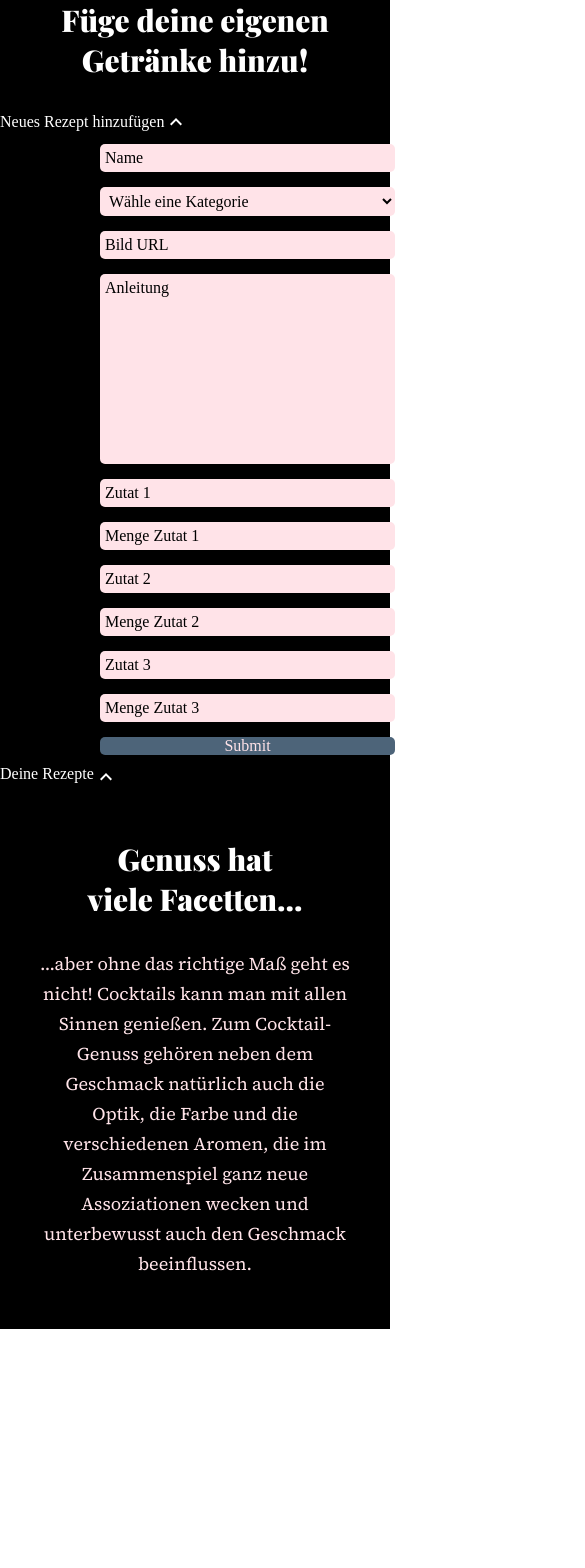
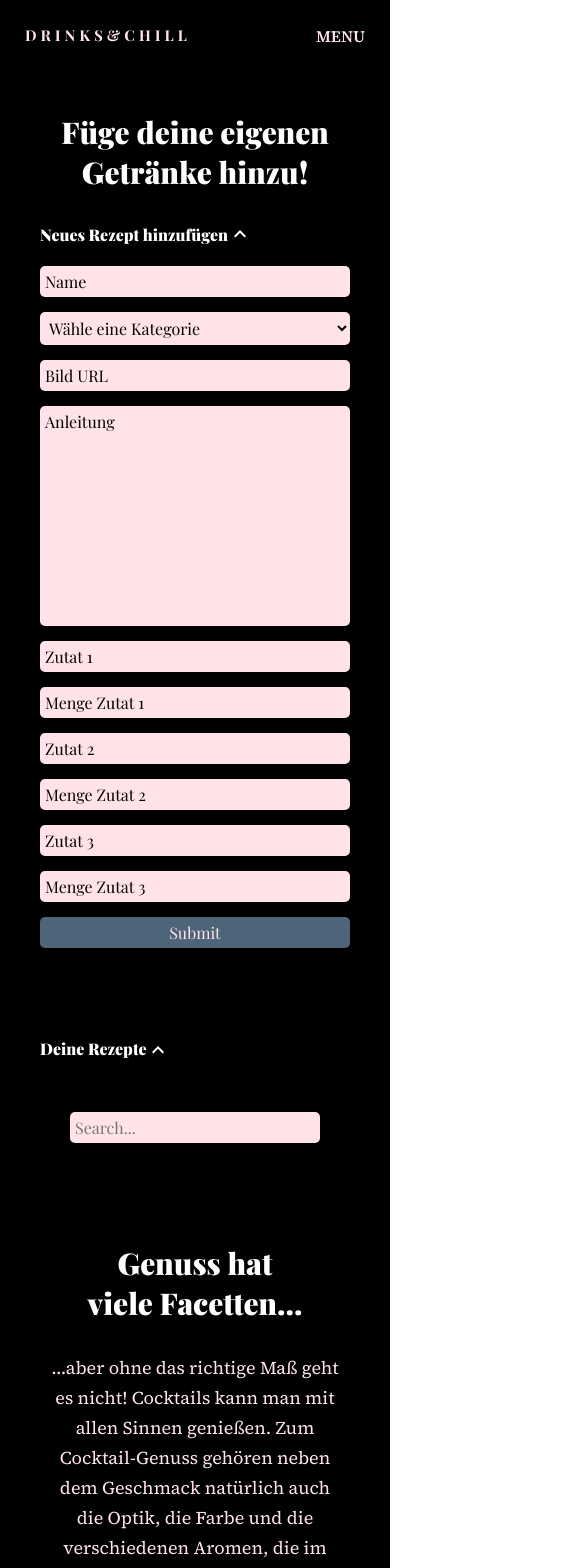
Before and after one commit to AdrSpeer/CocktailApp, a React (Vite) app: page /add-recipe in a window 390 px wide. Shown: the top 1568 px of the page, 585 px wide, since content can reach past the window. Before the commit the page ends 1329 px from the top, so only its background shows below. Built offline with nearby package versions, Linux system fonts and the light colour scheme.

Commit message:
added media queries footer

```diff
--- a/src/components/Footer/Footer.css
+++ b/src/components/Footer/Footer.css
@@ -22,3 +22,18 @@ footer h3 {
   font-size: 25px;
   margin-bottom: 30px;
 }
+
+@media screen and (max-width: 1350px) {
+  footer {
+    --p-max-width: 200ch;
+    background-color: black;
+    color: white;
+    padding: 50px 10px;
+    display: flex;
+    flex-direction: column;
+    justify-content: center;
+    align-items: center;
+    text-align: center;
+    color: var(--global--accent--Color);
+  }
+}
--- a/src/pages/AddRecipe/AddRecipe.css
+++ b/src/pages/AddRecipe/AddRecipe.css
@@ -2,16 +2,24 @@
   background-color: black;
   display: flex;
   justify-content: space-between;
-  gap: 200px;
-  padding: 10px 100px;
+  gap: 100px;
+  margin-bottom: 80px;
+}
+.add-recipe-wrapper {
+  font-family: "Playfair Display";
+  padding: 40px;
 }
 .add-recipe-wrapper h3 {
   color: white;
   font-size: 30px;
-  font-family: "Playfair Display";
   font-weight: 600;
   text-align: center;
   margin-bottom: 30px;
+}
+.add-recipe-wrapper h4 {
+  color: white;
+  font-weight: 600;
+  text-align: center;
 }
 
 .add-recipe button {
@@ -19,6 +27,7 @@
   color: #ffe3e8;
   border: none;
   border-radius: 5px;
+  padding: 5px;
 }
 
 .add-recipe form {
@@ -26,6 +35,7 @@
   flex-direction: column;
   gap: 15px;
   width: 450px;
+  margin-bottom: 30px;
 }
 .add-recipe form input,
 select,
@@ -49,6 +59,7 @@ textarea {
   color: white;
   display: flex;
   align-items: center;
+  margin: 20px 0;
 }
 
 .hide-form {
@@ -58,11 +69,7 @@ textarea {
 .hide-new-recipe {
   display: none !important;
 }
-.added-new-recipe {
-  display: grid;
-  gap: 15px;
-  grid-template-columns: repeat(2, 1fr);
-}
+
 .added-new-recipe h3 {
   font-size: 20px;
 }
@@ -71,9 +78,15 @@ textarea {
   margin-bottom: 20px;
 }
 
+.show-recipe-headline {
+  display: flex;
+}
+
 .show-recipe {
   color: white;
   display: flex;
+  flex-direction: column;
+  font-family: "Playfair Display";
 }
 
 .recipe-box {
@@ -83,5 +96,85 @@ textarea {
 
 .img-center {
   margin: auto;
-  height: 400px;
+  width: 30%;
+  height: 30%;
 }
+.img-desk {
+  width: 50%;
+  height: 50%;
+}
+
+.input-show-add {
+  background-color: #ffe3e8;
+  width: 250px;
+  padding: 5px;
+  border: none;
+  border-radius: 5px;
+  margin: 50px auto;
+}
+
+.added-drink-box {
+  border-radius: 20px;
+  color: var(--global--accent--Color);
+  display: flex;
+  justify-content: space-between;
+  padding: 20px;
+}
+
+.added-drink-box img {
+  width: 50%;
+  border-radius: 20px;
+  margin: 10px;
+}
+.added-drink-head {
+  display: flex;
+  flex-direction: column;
+  justify-content: center;
+  align-items: center;
+  gap: 40px;
+}
+.added-drink-head h4 {
+  font-size: 20px;
+}
+
+.drink-grid-added {
+  display: grid;
+  grid-template-columns: repeat(auto-fill, 37%);
+  gap: 2rem;
+  justify-content: center;
+  div:nth-of-type(6n + 1) {
+    background-color: #29343e;
+  }
+  div:nth-of-type(6n + 2) {
+    background: #6f4f38;
+  }
+  div:nth-of-type(6n + 3) {
+    background: #550f05;
+  }
+  div:nth-of-type(6n + 4) {
+    background: #5f442b;
+  }
+  div:nth-of-type(6n + 5) {
+    background: #574b1f;
+  }
+  div:nth-of-type(6n + 6) {
+    background: #28280b;
+  }
+}
+
+/* Media Queries */
+
+@media screen and (max-width: 1350px) {
+  .img-desk {
+    display: none;
+  }
+  .drink-grid-added {
+    grid-template-columns: 1fr;
+  }
+  .img-center {
+    display: none;
+  }
+  .add-recipe form {
+    margin-bottom: 10px;
+  }
+}
--- a/src/pages/AddRecipe/AddRecipe.jsx
+++ b/src/pages/AddRecipe/AddRecipe.jsx
@@ -4,6 +4,7 @@ import { useState, useEffect } from "react";
 import ExpandMoreIcon from "@mui/icons-material/ExpandMore";
 import ExpandLessIcon from "@mui/icons-material/ExpandLess";
 import DeleteIcon from "@mui/icons-material/Delete";
+import Nav from "../../components/Nav/Nav";
 
 const AddRecipe = () => {
   const storedCocktail = JSON.parse(localStorage.getItem("newCocktail"));
@@ -12,6 +13,11 @@ const AddRecipe = () => {
   const [hide, setHide] = useState(true);
   const [hideRecipe, setHideRecipe] = useState(true);
   const [newId, setNewId] = useState(1);
+
+  // Searchbar
+  const [searchInput, setSearchInput] = useState("");
+  const [filteredData, setFilteredData] = useState([]);
+  const [placeholderVisible, setPlaceholderVisible] = useState(true);
 
   useEffect(() => {
     localStorage.setItem("newCocktail", JSON.stringify(newCocktail));
@@ -89,8 +95,36 @@ const AddRecipe = () => {
     setNewCocktail(updatedLocalStorage);
   };
 
+  //   Placeholder onFocus leeren/füllen
+  const handleFocus = () => {
+    setPlaceholderVisible(false);
+  };
+
+  const handleBlur = () => {
+    setPlaceholderVisible(true);
+  };
+
+  // Suche aller Drinks
+  const searchAll = (e) => {
+    const inputValue = e.target.value;
+    setSearchInput(inputValue);
+
+    // Filtere die Daten basierend auf dem Suchbegriff
+    const filteredData = newCocktail.filter((item) =>
+      item.name.toLowerCase().includes(inputValue.toLowerCase())
+    );
+
+    // Setze die gefilterten Daten in den State
+    setFilteredData(filteredData);
+  };
+
+  // Verwende entweder newCocktail oder filteredData zum Rendern der Drinks
+  const drinksToRender = searchInput ? filteredData : newCocktail;
+
   console.log("new Cocktail", newCocktail);
   return (
+    <>
+      <Nav />
       <div className="add-recipe-wrapper">
         <h3>Füge deine eigenen Getränke hinzu! </h3>
         <div className="show-form">
@@ -116,7 +150,7 @@ const AddRecipe = () => {
               <option value="Vodka">Vodka</option>
               <option value="Rum">Rum</option>
               <option value="Scotch">Scotch</option>
-            <option value="Whiskey">Whiskey</option>
+              <option value="Bourbon">Bourbon</option>
               <option value="Tequilla">Tequilla</option>
               <option value="Alkoholfrei">Alkoholfrei</option>
             </select>
@@ -129,7 +163,12 @@ const AddRecipe = () => {
               required
             ></textarea>
             <input type="text" placeholder="Zutat 1" required id="Zutat1" />
-          <input type="text" placeholder="Menge Zutat 1" required id="Menge1" />
+            <input
+              type="text"
+              placeholder="Menge Zutat 1"
+              required
+              id="Menge1"
+            />
             <input type="text" placeholder="Zutat 2" id="Zutat2" />
             <input type="text" placeholder="Menge Zutat 2" id="Menge2" />
             <input type="text" placeholder="Zutat 3" id="Zutat3" />
@@ -139,11 +178,12 @@ const AddRecipe = () => {
           <img
             src="/svg/cover.png"
             alt="Drinks"
-          className={hide ? "" : "img-center"}
+            className={hide ? "img-desk" : "img-center"}
           />
         </section>
         <div className="show-recipe">
-        <h2>Deine Rezepte</h2>
+          <div className="show-recipe-headline">
+            <h4>Deine Rezepte</h4>
             {hideRecipe ? (
               <ExpandLessIcon
                 style={{ color: "white" }}
@@ -156,22 +196,37 @@ const AddRecipe = () => {
               />
             )}
           </div>
-      <div className={hideRecipe ? "added-new-recipe" : "hide-new-recipe"}>
-        {newCocktail?.map((cocktail, id) => (
-          <div key={id} className="recipe-box">
-            <img src={cocktail.URL} alt={cocktail.name} />
-            <h3>{cocktail.name}</h3>
+          <input
+            onChange={searchAll}
+            value={searchInput}
+            placeholder={placeholderVisible ? "Search..." : ""}
+            type="text"
+            onFocus={handleFocus}
+            onBlur={handleBlur}
+            name="searchbar"
+            autoComplete="off"
+            className={hideRecipe ? "input-show-add" : "hide-new-recipe"}
+          />
+        </div>
+        <div className={hideRecipe ? "drink-grid-added" : "hide-new-recipe"}>
+          {drinksToRender?.map((cocktail, id) => (
+            <div key={id} className="added-drink-box">
+              <article className="added-drink-head">
+                <h4>{cocktail.name} </h4>
                 <DeleteIcon
                   style={{ color: "white" }}
                   onClick={() => {
                     deleteStorageItem(cocktail);
                   }}
                 />
+              </article>
+              <img src={cocktail.URL} alt={cocktail.name} />
             </div>
           ))}
         </div>
         <Footer />
       </div>
+    </>
   );
 };
 
```
Lines whose indentation alone changed are shown as unchanged.
